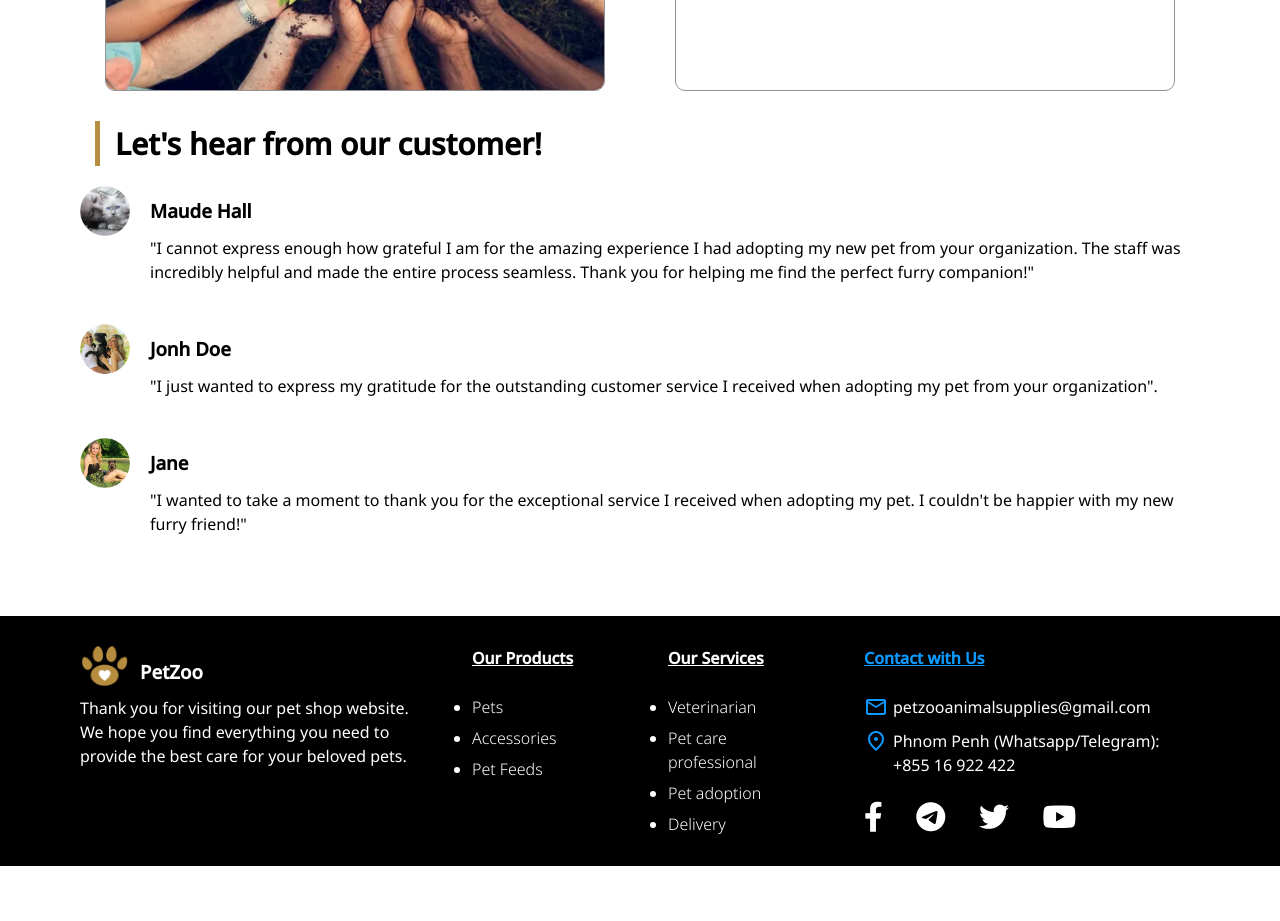
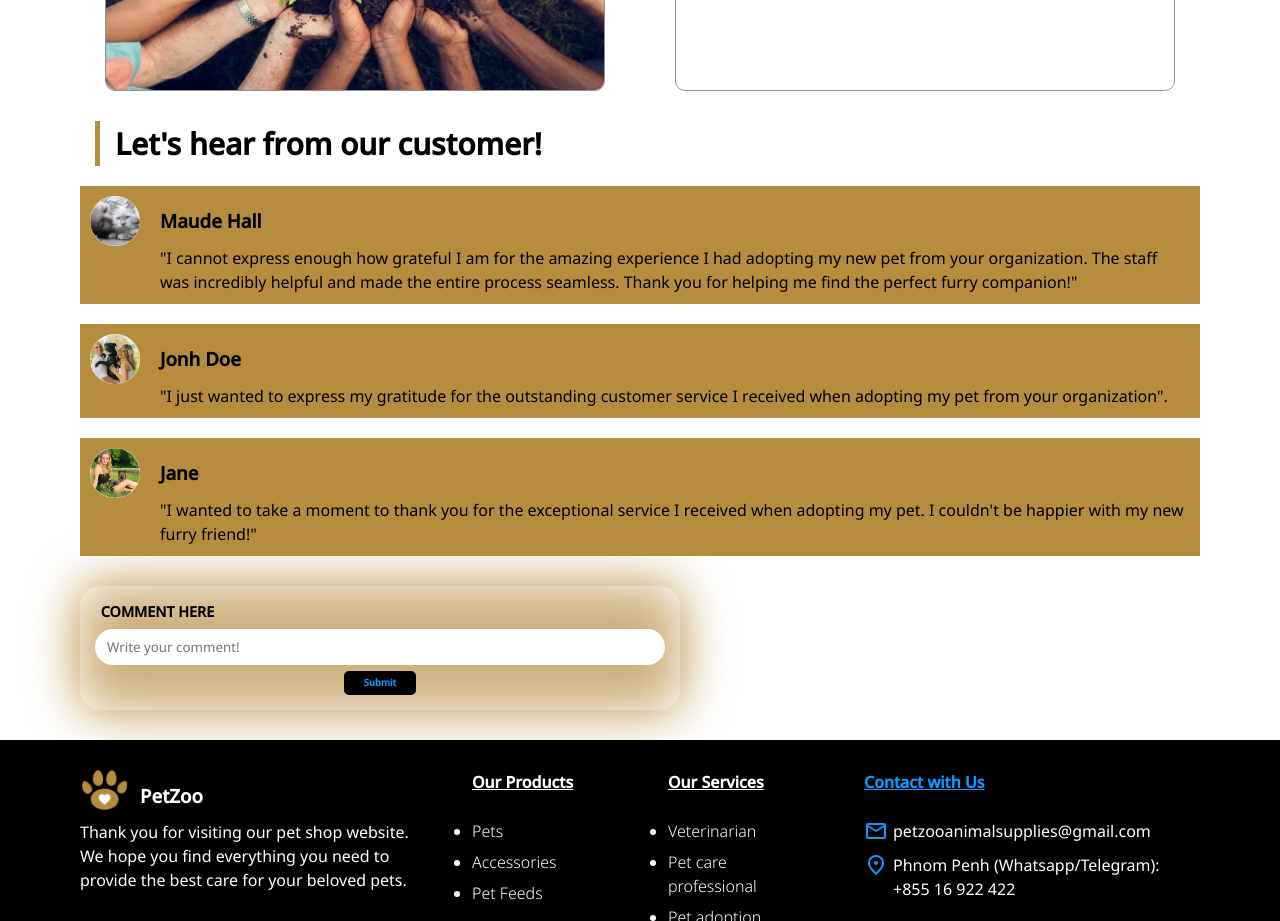
Before and after one commit to RinYouern/pet-shop-c5, a plain HTML site: page PAGES/about.html in a window 1280 px wide. Shown: the part 2820-3741 px from the top of the page. Before the commit the page ends 3686 px from the top, so only its background shows below. Drawn offline with nearby package versions, Linux system fonts and the light colour scheme.

Commit message:
#13-code-add-comment

```diff
--- a/PAGES/about.html
+++ b/PAGES/about.html
@@ -408,6 +408,12 @@
         </div>
 
 
+        <div class="input__container">
+            <label class="input__label">comment here</label>
+            <input placeholder="Write your comment!" class="input" name="text" type="text">
+            <button>Submit</button>
+          </div>
+
 
         <footer>
             <div class="logo-content">
--- a/SASS/about.scss
+++ b/SASS/about.scss
@@ -495,9 +495,11 @@
         @include responsive('laptop') {
             margin-left: 25px;
         }
+
         @include responsive('phone') {
             margin-left: -4px;
         }
+
         h2 {
             @include responsive('laptop') {
                 font-size: 25px;
@@ -653,12 +655,15 @@
         padding: 0 15px;
         margin-bottom: 20px;
         border-left: 5px solid $main-bg-color;
+
         @include responsive('laptop') {
             margin-left: 75px;
         }
+
         @include responsive('phone') {
             margin-left: 20px;
         }
+
         h2 {
             @include responsive('laptop') {
                 font-size: 25px;
@@ -749,13 +754,16 @@
             padding: 0 15px;
             margin-bottom: 20px;
             border-left: 5px solid $main-bg-color;
+
             @include responsive('laptop') {
                 margin-left: 5px;
             }
+
             @include responsive('phone') {
                 margin-left: 5px;
                 margin-top: 5px;
             }
+
             h2 {
                 @include responsive('laptop') {
                     font-size: 25px;
@@ -767,7 +775,7 @@
             }
         }
 
-        padding: 80px;
+        padding: 80px 80px 30px 80px;
 
         @include responsive('tablet') {
             padding: 50px;
@@ -780,11 +788,14 @@
         .group-comment {
             display: flex;
             flex-direction: column;
-            gap: 40px;
+            gap: 20px;
 
             .comment {
                 display: flex;
                 flex-direction: column;
+                padding: 10px;
+                background-color: $main-bg-color;
+
 
                 h3 {
                     @include responsive('tablet') {
@@ -800,6 +811,7 @@
                     display: flex;
                     align-items: center;
                     gap: 20px;
+
 
                     @include responsive('phone') {
                         gap: 10px;
@@ -833,6 +845,86 @@
                     }
                 }
             }
+
         }
     }
+
+    .input__container {
+        margin-left: 80px;
+        margin-bottom: 30px;
+        max-width: 600px;
+        display: flex;
+        flex-direction: column;
+        gap: 6px;
+        background: rgba(255, 255, 255, 0.3);
+        padding: 15px;
+        border-radius: 20px;
+        position: relative;
+        @include responsive('tablet') {
+            max-width: 400px;
+            margin-left: 50px;
+        }
+        @include responsive('phone') {
+            max-width: 320px;
+            margin-left: 20px;
+        }
+    }
+
+    .input__container::before {
+        content: "";
+        position: absolute;
+        width: 100%;
+        height: 100%;
+        top: 0;
+        left: 0;
+        z-index: -1;
+        filter: blur(25px);
+        border-radius: 20px;
+        background-color: $main-bg-color;
+    }
+
+    .input__label {
+        display: block;
+        margin-left: 0.4em;
+        color: #000;
+        text-transform: uppercase;
+        font-size: 0.9em;
+        font-weight: bold;
+        @include responsive('tablet') {
+            font-size: 0.8rem;
+        }
+        @include responsive('phone') {
+
+        }
+    }
+
+    button {
+        margin: auto;
+        font-size: 0.6em;
+        font-weight: bold;
+        text-align: center;
+        color: $main-text-color;
+        background:black;
+    }
+    button:hover{
+        background: $main-text-color;
+        color: white;
+    }
+
+    .input {
+        border: none;
+        outline: none;
+        width: 100%;
+        padding: 0.6em;
+        padding-left: 0.9em;
+        border-radius: 20px;
+        background: #fff;
+        transition: background 300ms, color 300ms;
+    }
+
+    .input:hover,
+    .input:focus {
+        background: rgb(0, 0, 0);
+        color: $main-text-color;
+    }
 }
```
Also changed, not shown: CSS/about.css, dist/CSS/about.min.css.
